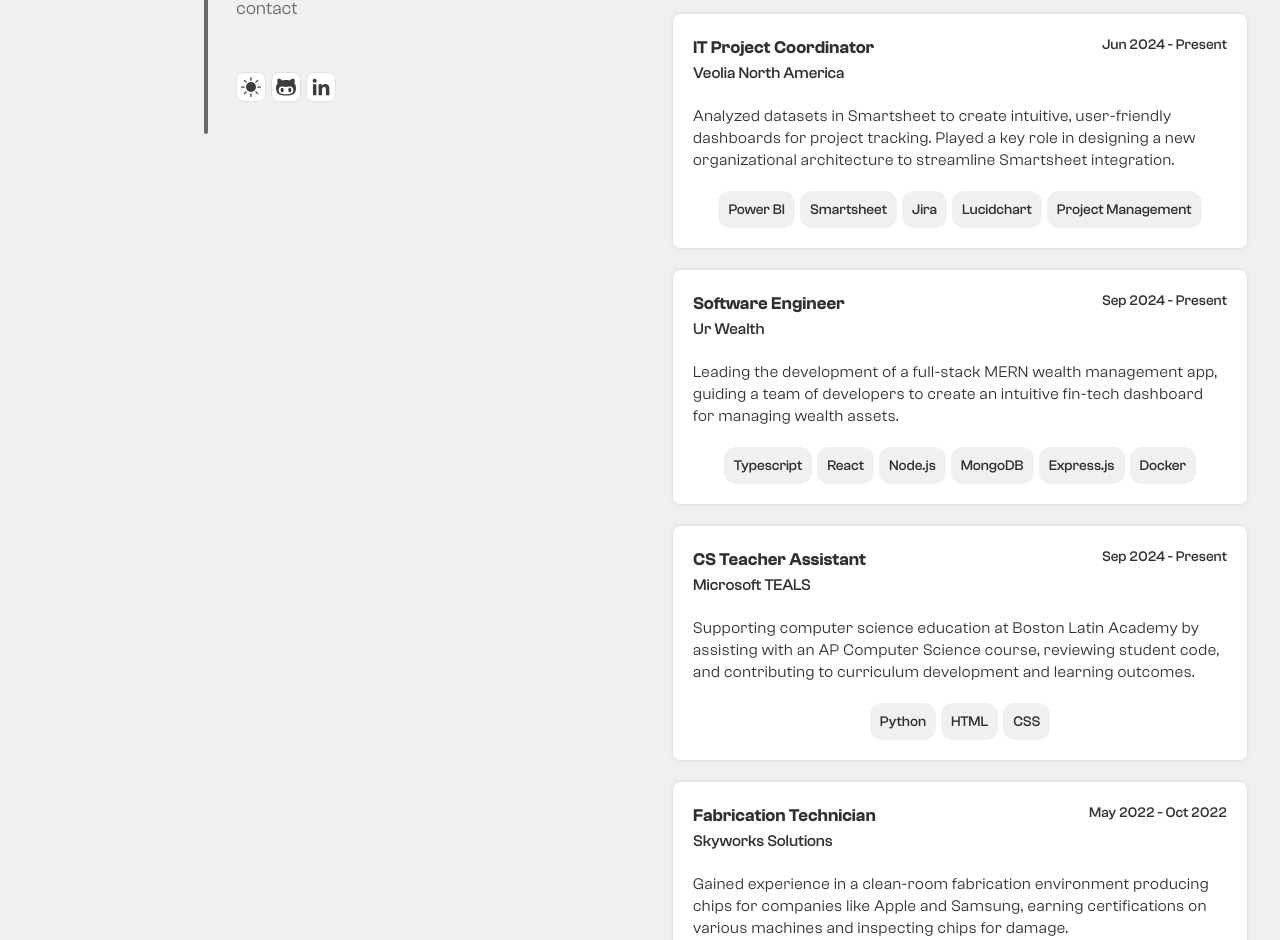
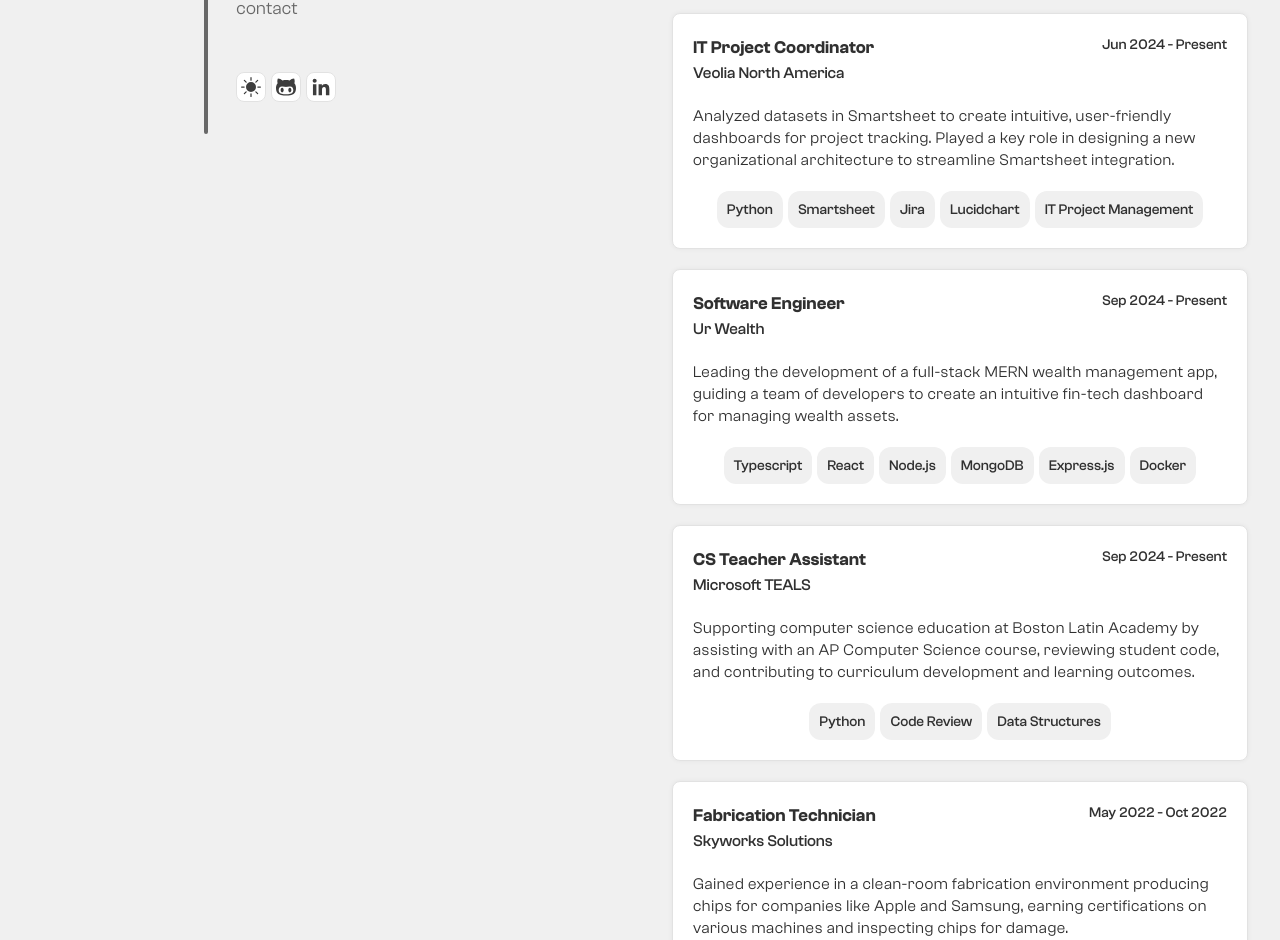
Before and after one commit to qinflan/portfolio, a React (Vite) app in the folder portfolio/client/: page / in a window 1280 px wide. Shown: the part 666-1606 px from the top of the page. Built offline with nearby package versions, Linux system fonts and the light colour scheme; a web font is replaced by a local one.

Commit message:
Update WorkData.ts

```diff
--- a/portfolio/client/src/components/pages/experience/WorkData.ts
+++ b/portfolio/client/src/components/pages/experience/WorkData.ts
@@ -4,7 +4,7 @@
       company: "Veolia North America",
       dates: "Jun 2024 - Present",
       description: "Analyzed datasets in Smartsheet to create intuitive, user-friendly dashboards for project tracking. Played a key role in designing a new organizational architecture to streamline Smartsheet integration.",
-      skills: ["Power BI", "Smartsheet", "Jira", "Lucidchart", "Project Management"]
+      skills: ["Python", "Smartsheet", "Jira", "Lucidchart", "IT Project Management"]
     },
     {
       title: "Software Engineer",
@@ -18,7 +18,7 @@
         company: "Microsoft TEALS",
         dates: "Sep 2024 - Present",
         description: "Supporting computer science education at Boston Latin Academy by assisting with an AP Computer Science course, reviewing student code, and contributing to curriculum development and learning outcomes.",
-        skills: ["Python", "HTML", "CSS"]
+        skills: ["Python", "Code Review", "Data Structures"]
       },
       {
         title: "Fabrication Technician",
```
